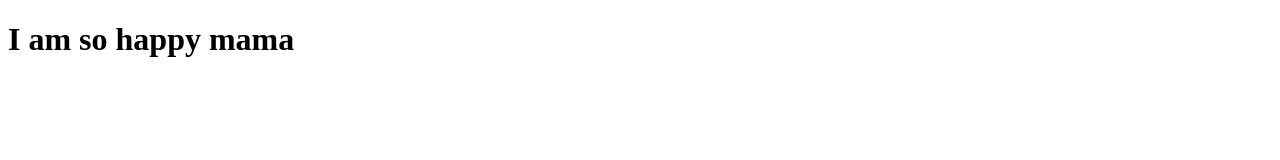
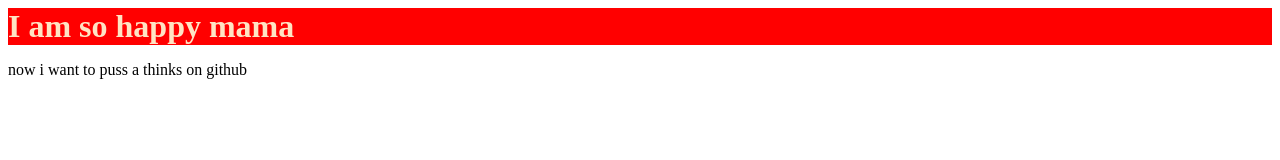
Before and after one commit to FasFoysal/my-first-fas-website, a plain HTML site: page index.html in a window 1280 px wide. Drawn offline with Linux system fonts and the light colour scheme.

Commit message:
first commit

```diff
--- a/index.html
+++ b/index.html
@@ -5,8 +5,12 @@
     <meta http-equiv="X-UA-Compatible" content="IE=edge">
     <meta name="viewport" content="width=device-width, initial-scale=1.0">
     <title>my first web</title>
+    <link rel="stylesheet" href="style.css">
 </head>
 <body>
     <h1>I am so happy mama</h1>
+
+
+    <p>now i want to puss a  thinks on github   </p>
 </body>
 </html>
--- /dev/null
+++ b/style.css
@@ -0,0 +1,5 @@
+h1{
+    color: bisque;
+    background-color: red;
+    margin: auto;
+}
```
